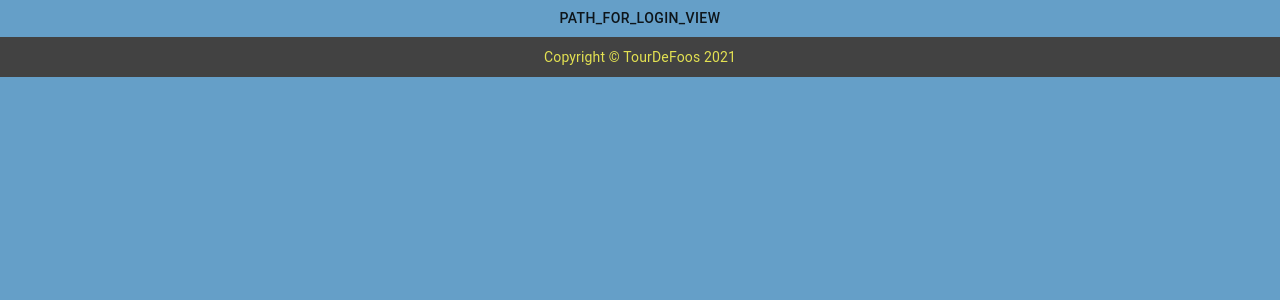
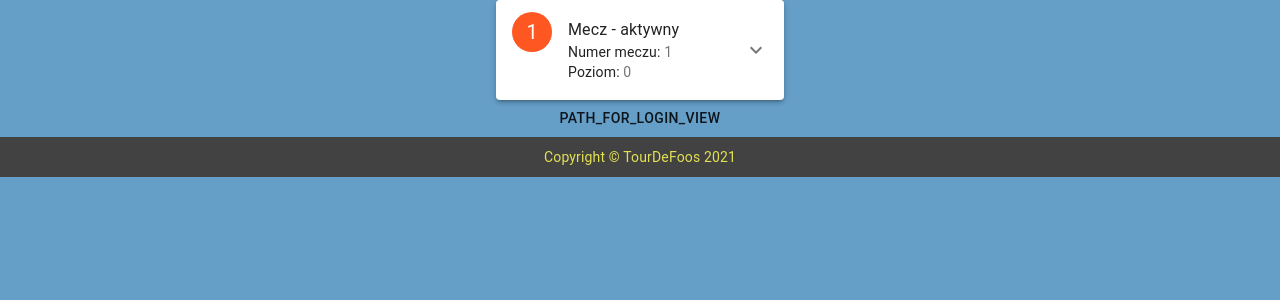
Before and after one commit to MateuszNaKodach/CodersCamp2020.Project.FullStack-Node-React.TableSoccerTournaments, a React (Create React App) app in the folder frontend/: page /login in a window 1280 px wide. Shown: the top 300 px of the page. Built offline with nearby package versions, Linux system fonts and the light colour scheme.

Commit message:
Not finished part of work

```diff
--- a/frontend/package.json
+++ b/frontend/package.json
@@ -8,6 +8,7 @@
     "@material-ui/core": "^4.11.3",
     "@material-ui/icons": "^4.11.2",
     "@material-ui/lab": "^4.0.0-alpha.57",
+    "@material/ripple": "^10.0.0",
     "@testing-library/react": "^11.1.0",
     "@testing-library/user-event": "^12.1.10",
     "@types/node": "^14.14.35",
--- a/frontend/src/components/molecules/MatchItem/MatchItem.tsx
+++ b/frontend/src/components/molecules/MatchItem/MatchItem.tsx
@@ -0,0 +1,162 @@
+import React from 'react';
+import styled from "styled-components";
+import ListItem from '@material-ui/core/ListItem';
+import ListItemAvatar from '@material-ui/core/ListItemAvatar';
+import ListItemSecondaryAction from '@material-ui/core/ListItemSecondaryAction';
+import ListItemText from '@material-ui/core/ListItemText';
+import Avatar from '@material-ui/core/Avatar';
+import IconButton from '@material-ui/core/IconButton';
+import FolderIcon from '@material-ui/icons/Folder';
+import DeleteIcon from '@material-ui/icons/Delete';
+import {Divider, List, Typography} from "@material-ui/core";
+// import {makeStyles} from "@material-ui/core/styles";
+import {MatchTeam} from "../MatchTeam/MatchTeam";
+import {MDCRipple} from '@material/ripple';
+// import React from 'react';
+import {makeStyles} from '@material-ui/core/styles';
+import Accordion from '@material-ui/core/Accordion';
+import AccordionDetails from '@material-ui/core/AccordionDetails';
+import AccordionSummary from '@material-ui/core/AccordionSummary';
+// import Typography from '@material-ui/core/Typography';
+import ExpandMoreIcon from '@material-ui/icons/ExpandMore';
+
+import {Card} from '@material-ui/core';
+import {deepOrange, deepPurple} from "@material-ui/core/colors";
+
+
+const exampleDataBase = [{
+    level: 0,
+    number: 1,
+    status: "active",
+    teamName1: "team1",
+    teamNumber1: "1",
+    teamName2: "team2",
+    teamNumber2: "2",
+}]
+
+export type MatchItemProps = {
+    readonly title: string;
+};
+
+const useStyles = makeStyles((theme) => ({
+    root: {
+        position: "relative",
+
+        width: '100%',
+        maxWidth: '36ch',
+        backgroundColor: theme.palette.background.paper,
+    },
+
+    header:{
+    },
+
+    teamItemList: {
+        display: "flex",
+        flexDirection: "column",
+        backgroundColor:"rgba(0,0,0,0.05)",
+        // marginBottom: "30px",
+    },
+    teamItem: {
+        position: "relative",
+// zIndex: 5,
+//         "&:hover": {opacity: 0,}
+
+    },
+
+
+
+    orange: {
+        color: theme.palette.getContrastText(deepOrange[500]),
+        backgroundColor: deepOrange[500],
+    },
+    purple: {
+        color: theme.palette.getContrastText(deepPurple[500]),
+        backgroundColor: deepPurple[500],
+    },
+
+    inline: {
+        display: 'inline',
+    },
+}));
+
+const MatchItem = (props: MatchItemProps) => {
+    const classes = useStyles();
+    const [expanded, setExpanded] = React.useState<string | boolean>(false);
+
+    const handleChange = (panel: string | boolean) => (event: any, isExpanded: string | boolean) => {
+        setExpanded(isExpanded ? panel : false);
+    };
+
+    function onClick(){
+        console.log("aaa");
+    }
+
+    return (
+        <>
+            <Card elevation={3} className={classes.root}>
+                <Accordion expanded={expanded === 'panel1'} onChange={handleChange('panel1')}>
+                    <AccordionSummary
+                        expandIcon={<ExpandMoreIcon/>}
+                        aria-controls="panel1bh-content"
+                        id="panel1bh-header"
+                        className={classes.header}
+                    >
+                        <ListItemAvatar >
+                            <Avatar className={classes.orange}>1</Avatar>
+                        </ListItemAvatar>
+
+                        <ListItemText
+                            primary="Mecz - aktywny"
+                            secondary={
+                                <React.Fragment>
+                                    <Typography
+                                        component="span"
+                                        variant="body2"
+                                        className={classes.inline}
+                                        color="textPrimary"
+                                    >
+                                        Numer meczu:
+                                    </Typography>
+                                    {" 1"}
+                                    <br/>
+                                    <Typography
+                                        component="span"
+                                        variant="body2"
+                                        className={classes.inline}
+                                        color="textPrimary"
+                                    >
+                                        Poziom:
+                                    </Typography>
+                                    {" 0"}
+                                </React.Fragment>
+                            }
+                        />
+                    </AccordionSummary>
+                    <AccordionDetails
+                        className={classes.teamItemList}>
+                        <div onClick={()=>onClick()}>
+                            <MatchTeam  />
+                        </div>
+                        <Divider variant="inset"/>
+
+                        <MatchTeam/>
+
+
+                    </AccordionDetails>
+                </Accordion>
+
+
+            </Card>
+
+
+        </>
+    )
+};
+
+
+export default styled(({...otherProps}) => (
+    <MatchItem {...otherProps}   />
+))`
+     marginBottom: "20px",
+     backGround: "black",
+`;
--- /dev/null
+++ b/frontend/src/components/molecules/MatchTeam/MatchTeam.tsx
@@ -0,0 +1,138 @@
+import React from 'react';
+import styled from "styled-components";
+import ListItem from '@material-ui/core/ListItem';
+import ListItemAvatar from '@material-ui/core/ListItemAvatar';
+import ListItemSecondaryAction from '@material-ui/core/ListItemSecondaryAction';
+import ListItemText from '@material-ui/core/ListItemText';
+import Avatar from '@material-ui/core/Avatar';
+import IconButton from '@material-ui/core/IconButton';
+import FolderIcon from '@material-ui/icons/Folder';
+import DeleteIcon from '@material-ui/icons/Delete';
+import {makeStyles} from "@material-ui/core/styles";
+import AccordionDetails from "@material-ui/core/AccordionDetails";
+import {Divider, List, Typography} from "@material-ui/core";
+// import {makeStyles} from "@material-ui/core/styles";
+import {MDCRipple} from '@material/ripple';
+// import React from 'react';
+import Accordion from '@material-ui/core/Accordion';
+import AccordionSummary from '@material-ui/core/AccordionSummary';
+// import Typography from '@material-ui/core/Typography';
+import ExpandMoreIcon from '@material-ui/icons/ExpandMore';
+import {SwipeableDrawer} from '@material-ui/core';
+
+import {Card} from '@material-ui/core';
+import {deepOrange, deepPurple} from "@material-ui/core/colors";
+
+
+export type MatchTeamProps = {
+    readonly title: string;
+};
+
+const useStyles = makeStyles((theme) => ({
+    root: {
+        width: '100%',
+        maxWidth: '36ch',
+        backgroundColor: theme.palette.background.paper,
+    },
+
+    teamItemList: {
+        display: "flex",
+        flexDirection: "column"
+    },
+    teamItem: {
+
+        boxSizing: "border-box",
+        display: "inline-flex",
+        width: '100%',
+        paddingLeft: "30px",
+        marginTop: "10px",
+        marginBottom: "0",
+
+        "&:hover":{
+            backgroundColor:"rgba(0,255,0,0.2)",
+        }
+    },
+
+    background: {
+        width: '100%',
+        height: '100%',
+        backgroundColor: "#F00",
+    },
+
+    orange: {
+        color: theme.palette.getContrastText(deepOrange[500]),
+        backgroundColor: deepOrange[500],
+    },
+    purple: {
+        color: theme.palette.getContrastText(deepPurple[500]),
+        backgroundColor: deepPurple[500],
+    },
+
+    inline: {
+        display: 'inline',
+    },
+    avatar: {
+        padding: "15px 0"
+    },
+}));
+
+// export  const  MatchTeam = (props: MatchTeamProps) => {
+export const MatchTeam = () => {
+
+    const classes = useStyles();
+    const player1 = "player1";
+    const player2 = "player2";
+
+    const teamNameText = "Nazwa drużyny";
+    const playersNameText = `${player1} & ${player2}`;
+
+
+    return (
+        <>
+
+            <Card className={classes.teamItem}  >
+                <ListItemAvatar className={classes.avatar}>
+                    <Avatar className={classes.orange}>1</Avatar>
+                </ListItemAvatar>
+
+                <ListItemText
+                    primary="Team 1"
+                    secondary={
+                        <React.Fragment>
+                            {"(Piotr Rynio & Kot Json)"}
+                            <br/>
+                            <Typography
+                                component="span"
+                                variant="body2"
+                                className={classes.inline}
+                                color="textPrimary"
+                            >
+                                Aktualny Poziom:
+                            </Typography>
+                            {" 0"}
+                            <br/>
+                            <Typography
+                                component="span"
+                                variant="body2"
+                                className={classes.inline}
+                                color="textPrimary"
+                            >
+                                Aktualny Mecz::
+                            </Typography>
+                            {" 0"}
+                        </React.Fragment>
+                    }
+                />
+
+            </Card>
+
+
+        </>
+    )
+};
+
+// export default styled(({...otherProps}) => (
+//     <MatchTeam {...otherProps}   />
+// ))`
+//      marginBottom: "20px",
+// `;
--- a/frontend/src/components/pages/TourDeFoos/TourDeFoos.tsx
+++ b/frontend/src/components/pages/TourDeFoos/TourDeFoos.tsx
@@ -11,6 +11,9 @@ import {
 import {HomeMenu} from "../HomeMenu/HomeMenu";
 import {TournamentRegistrations} from "../TournamentRegistrations";
 import Footer from "../../molecules/Footer/Footer";
+// import MatchItem from "../../molecules/MatchItem/MatchItem";
+import {MatchTeam} from "../../molecules/MatchTeam/MatchTeam";
+import MatchItem from "../../molecules/MatchItem/MatchItem";
 
 const theme = createMuiTheme({
     palette: {
@@ -23,8 +26,15 @@ const theme = createMuiTheme({
 
 function TourDeFoos() {
     return (
+
         <Router>
-            <MuiThemeProvider theme={theme}>
+            <Centered>
+            <MatchItem/>
+            {/*<MatchTeam/>*/}
+            {/*<MatchTeam/>*/}
+            </Centered>
+
+                <MuiThemeProvider theme={theme}>
                 <Centered>
                     <Switch>
                         <Route path={PATH_FOR_LOGIN_VIEW} exact>
```
